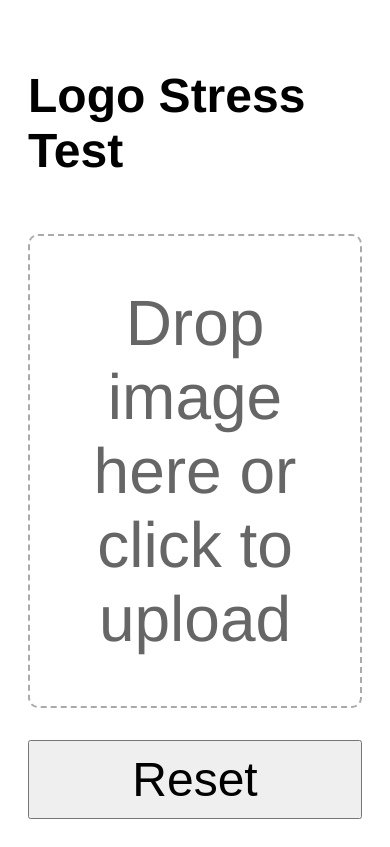
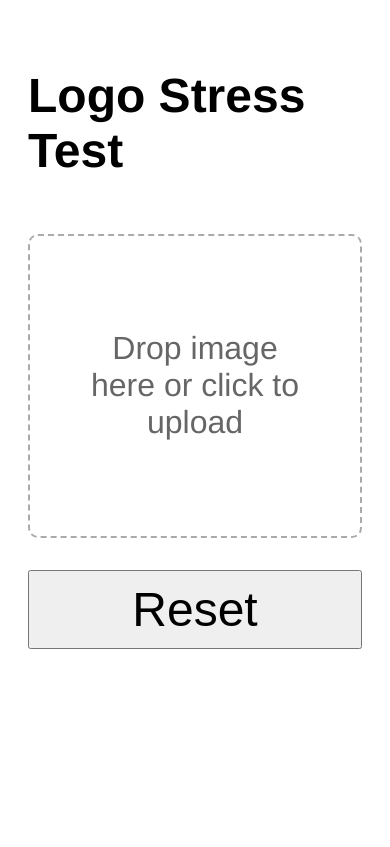
Before and after one commit to curious-studio/Logo-Tester, a plain HTML site: page index.html in a window 390 px wide. Drawn offline with Linux system fonts and the light colour scheme.

Commit message:
Adjusted font sizes for responsiveness and readability.

```diff
--- a/index.html
+++ b/index.html
@@ -35,7 +35,7 @@
       border-radius: 10px;
       color: #666;
       cursor: pointer;
-      font-size: clamp(1rem, 4rem, 5rem);
+      font-size: clamp(1rem, 2rem, 3rem);
     }
 
     .drop-zone.dragover {
```
